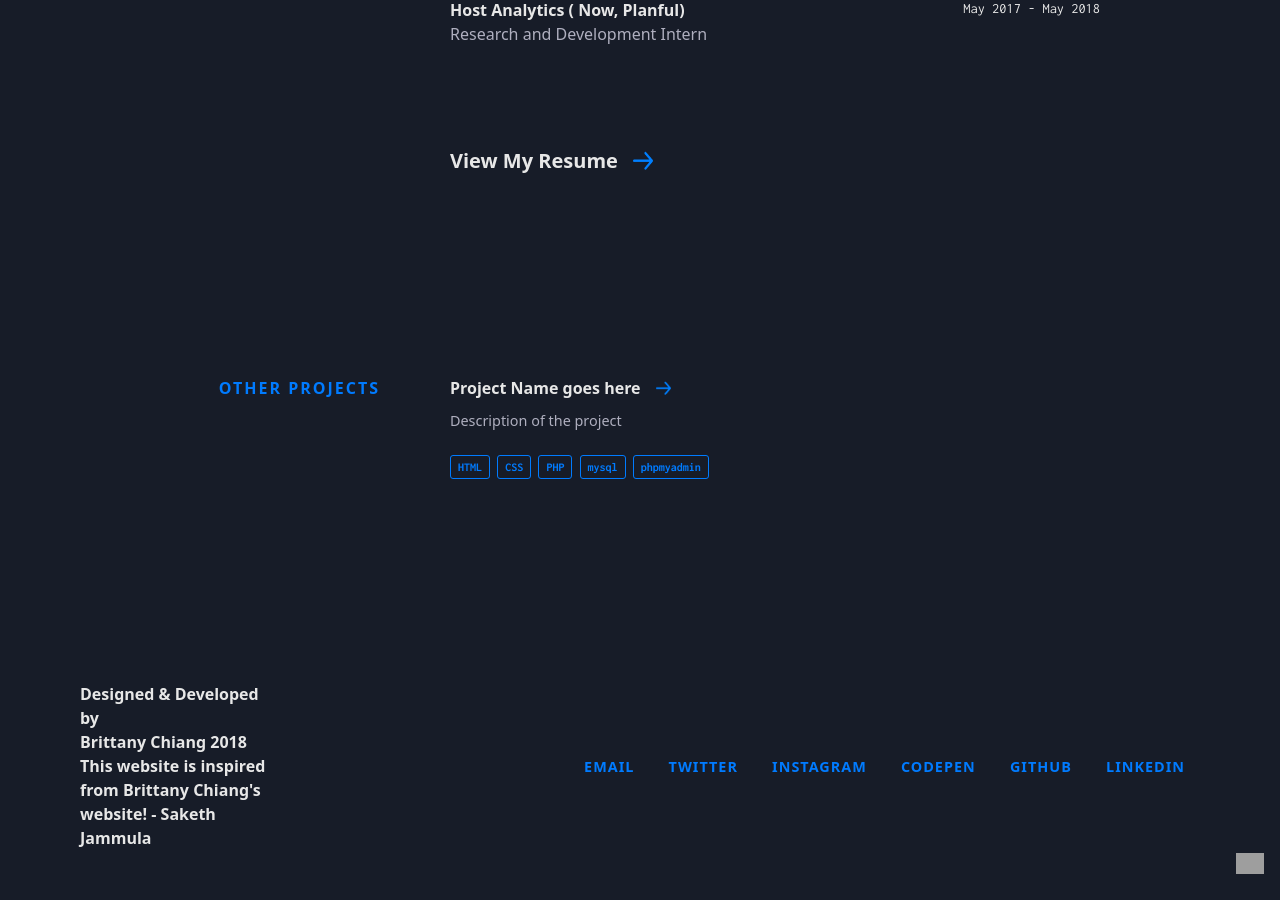
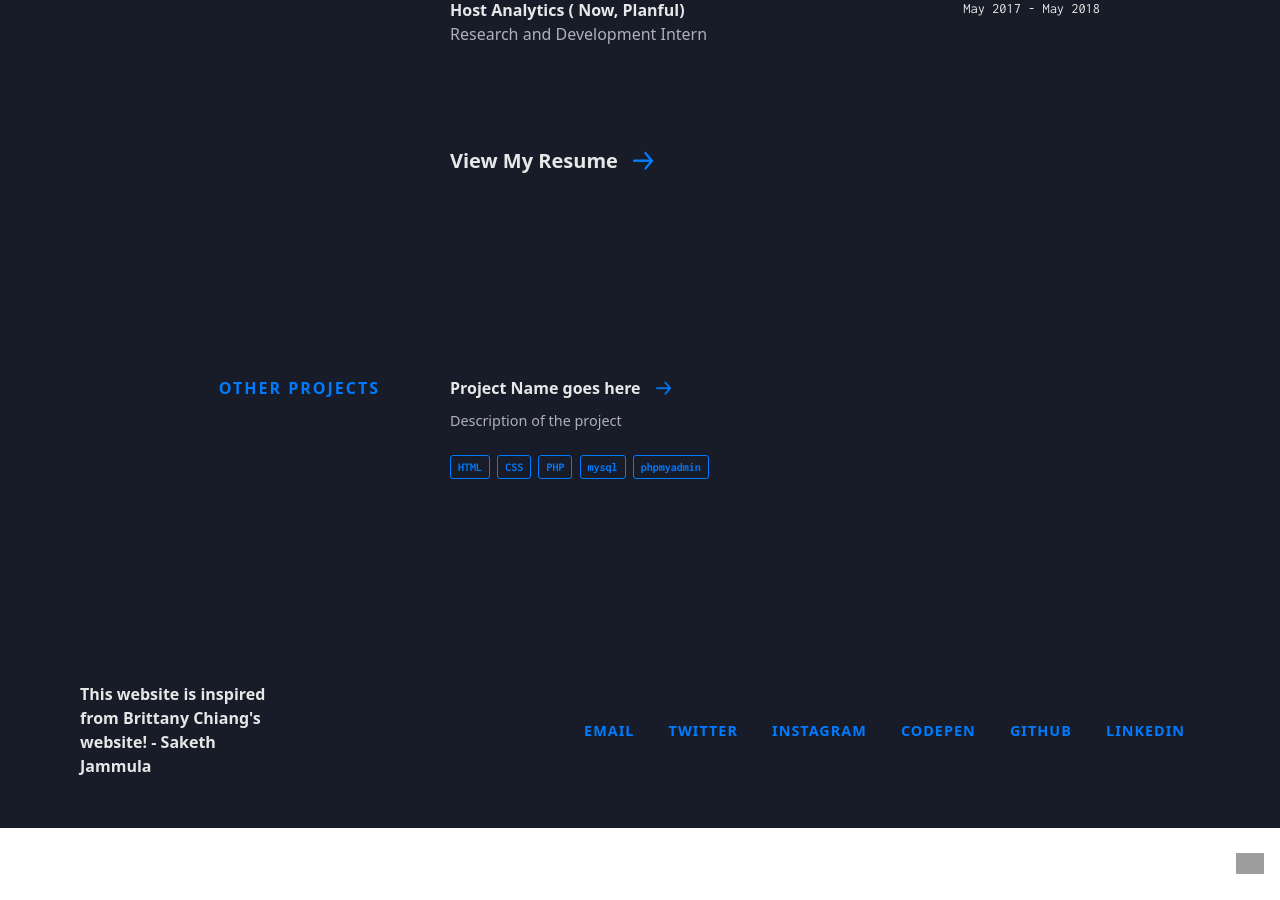
Before and after one commit to SakethJammula/sakethjammula.github.io, a Jekyll site: the page built from index.html, in a window 1280 px wide and 900 px high, scrolled down 1917 px. Built offline with Jekyll 4.4.1, drawn with Linux system fonts in a browser that asks for light colours; nearby versions of some CDN libraries; some web fonts are replaced; grey boxes are pictures that could not be loaded.

Commit message:
Update footer.html

```diff
--- a/_includes/footer.html
+++ b/_includes/footer.html
@@ -1,12 +1,7 @@
 <footer class="footer">
   <div class="footer__copyright">
-    <div class="top">
-      <span>Designed &amp; Developed by</span>
-    </div>
     <div class="bottom">
-      <span>Brittany Chiang</span>
-      <span>2018</span>
-      <span> This website is inspired from Brittany Chiang's website!  - Saketh Jammula
+      <span> This website is inspired from <a href="https://brittanychiang.com/">Brittany Chiang's </a> website!  - Saketh Jammula
     </div>
   </div>
   <div class="footer__links">
```
